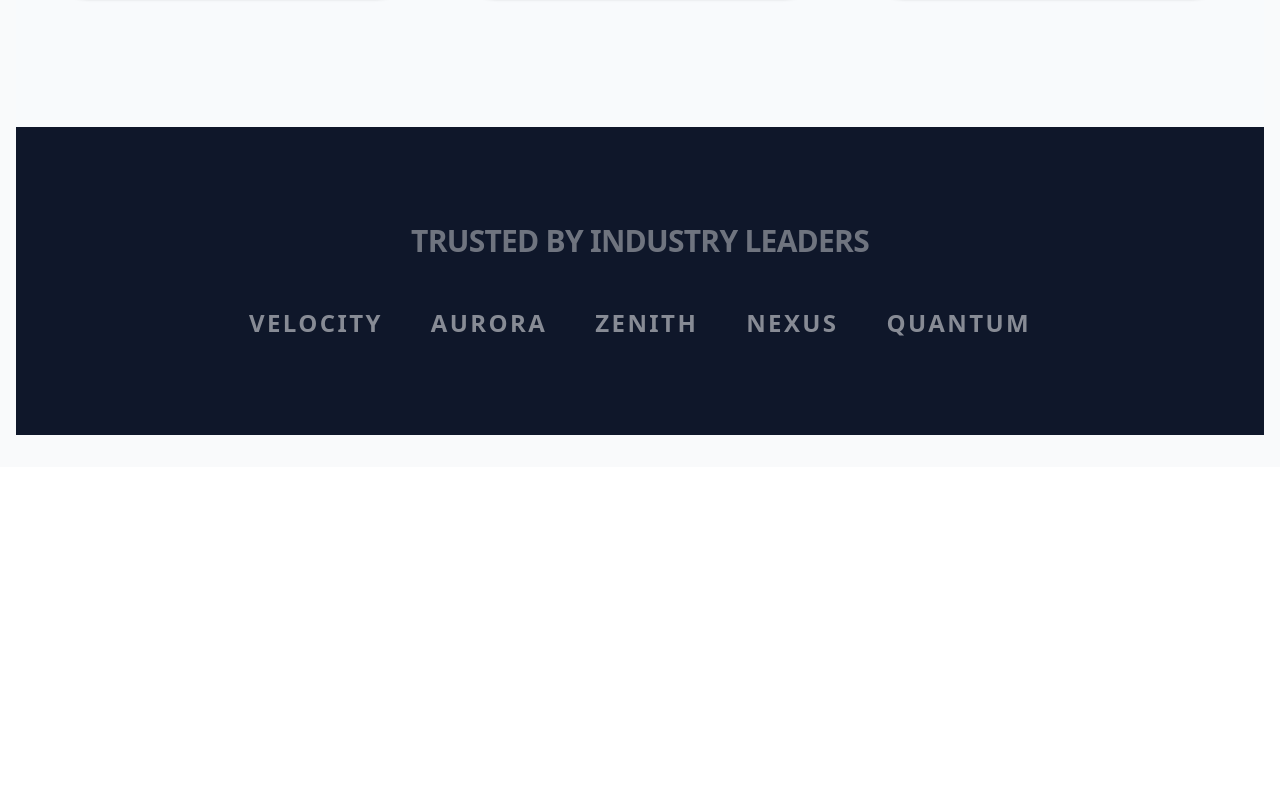
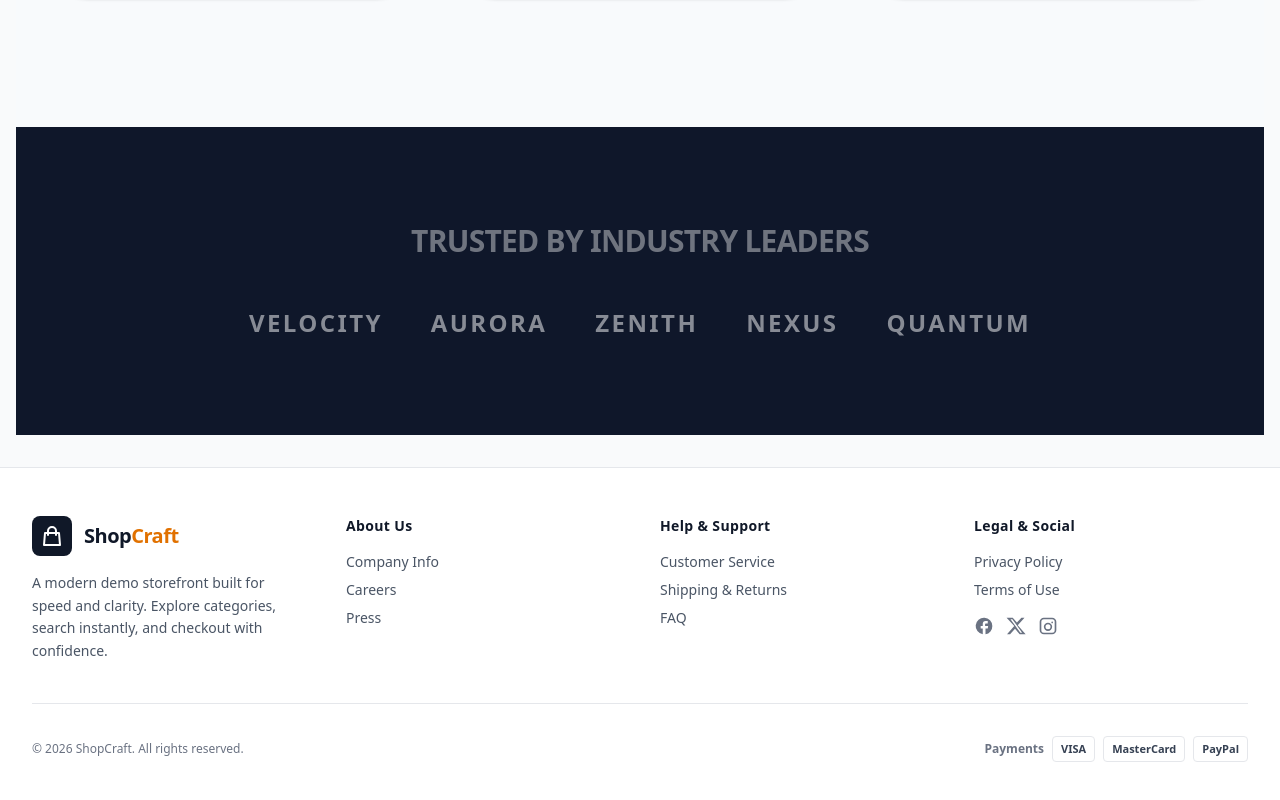
Before and after one commit to kanyingidickson-dev/ShopCraft, a React (Vite) app in the folder client/: page / in a window 1280 px wide. Shown: the part 1220-2020 px from the top of the page. Before the commit the page ends 1687 px from the top, so only its background shows below. Built offline with nearby package versions, Linux system fonts and the light colour scheme; no server answers.

Commit message:
feat(ui): add professional footer

```diff
--- a/client/src/App.tsx
+++ b/client/src/App.tsx
@@ -2,6 +2,7 @@ import { HashRouter as Router, Routes, Route } from 'react-router-dom';
 import { AuthProvider } from './context/AuthContext';
 import { CartProvider } from './context/CartContext';
 import Header from './components/Header';
+import Footer from './components/Footer';
 import Home from './pages/Home';
 import Login from './pages/Login';
 import Register from './pages/Register';
@@ -41,6 +42,7 @@ function AppContent() {
                         />
                     </Routes>
                 </main>
+                <Footer />
             </div>
         </Router>
     );
--- /dev/null
+++ b/client/src/components/Footer.tsx
@@ -0,0 +1,192 @@
+import React from 'react';
+
+const Footer: React.FC = () => {
+    return (
+        <footer className="mt-auto border-t border-gray-200 bg-white">
+            <div className="max-w-7xl mx-auto px-4 sm:px-6 lg:px-8 py-12">
+                <div className="grid grid-cols-1 md:grid-cols-4 gap-10">
+                    <div>
+                        <div className="flex items-center gap-3">
+                            <div className="w-10 h-10 bg-gray-900 rounded-lg flex items-center justify-center">
+                                <svg
+                                    className="w-6 h-6 text-white"
+                                    fill="none"
+                                    stroke="currentColor"
+                                    viewBox="0 0 24 24"
+                                >
+                                    <path
+                                        strokeLinecap="round"
+                                        strokeLinejoin="round"
+                                        strokeWidth={2}
+                                        d="M16 11V7a4 4 0 00-8 0v4M5 9h14l1 12H4L5 9z"
+                                    />
+                                </svg>
+                            </div>
+                            <span className="text-xl font-black text-gray-900 tracking-tight">
+                                Shop<span className="text-amber-600">Craft</span>
+                            </span>
+                        </div>
+                        <p className="mt-4 text-sm text-gray-600 leading-relaxed">
+                            A modern demo storefront built for speed and clarity. Explore categories,
+                            search instantly, and checkout with confidence.
+                        </p>
+                    </div>
+
+                    <div>
+                        <h3 className="text-sm font-extrabold text-gray-900 tracking-wide mb-4">
+                            About Us
+                        </h3>
+                        <ul className="space-y-2 text-sm">
+                            <li>
+                                <a
+                                    href="#"
+                                    className="text-gray-600 hover:text-gray-900 transition-colors"
+                                >
+                                    Company Info
+                                </a>
+                            </li>
+                            <li>
+                                <a
+                                    href="#"
+                                    className="text-gray-600 hover:text-gray-900 transition-colors"
+                                >
+                                    Careers
+                                </a>
+                            </li>
+                            <li>
+                                <a
+                                    href="#"
+                                    className="text-gray-600 hover:text-gray-900 transition-colors"
+                                >
+                                    Press
+                                </a>
+                            </li>
+                        </ul>
+                    </div>
+
+                    <div>
+                        <h3 className="text-sm font-extrabold text-gray-900 tracking-wide mb-4">
+                            Help & Support
+                        </h3>
+                        <ul className="space-y-2 text-sm">
+                            <li>
+                                <a
+                                    href="#"
+                                    className="text-gray-600 hover:text-gray-900 transition-colors"
+                                >
+                                    Customer Service
+                                </a>
+                            </li>
+                            <li>
+                                <a
+                                    href="#"
+                                    className="text-gray-600 hover:text-gray-900 transition-colors"
+                                >
+                                    Shipping & Returns
+                                </a>
+                            </li>
+                            <li>
+                                <a
+                                    href="#"
+                                    className="text-gray-600 hover:text-gray-900 transition-colors"
+                                >
+                                    FAQ
+                                </a>
+                            </li>
+                        </ul>
+                    </div>
+
+                    <div>
+                        <h3 className="text-sm font-extrabold text-gray-900 tracking-wide mb-4">
+                            Legal & Social
+                        </h3>
+                        <ul className="space-y-2 text-sm">
+                            <li>
+                                <a
+                                    href="#"
+                                    className="text-gray-600 hover:text-gray-900 transition-colors"
+                                >
+                                    Privacy Policy
+                                </a>
+                            </li>
+                            <li>
+                                <a
+                                    href="#"
+                                    className="text-gray-600 hover:text-gray-900 transition-colors"
+                                >
+                                    Terms of Use
+                                </a>
+                            </li>
+                            <li>
+                                <div className="flex items-center gap-3 pt-2">
+                                    <a
+                                        href="#"
+                                        aria-label="Facebook"
+                                        className="text-gray-500 hover:text-gray-900 transition-colors"
+                                    >
+                                        <svg
+                                            className="w-5 h-5"
+                                            viewBox="0 0 24 24"
+                                            fill="currentColor"
+                                        >
+                                            <path d="M22 12a10 10 0 10-11.5 9.9v-7H8v-3h2.5V9.5A3.5 3.5 0 0114.2 6h2.3v3h-2c-.9 0-1.2.5-1.2 1.1V12H17l-.5 3h-2.7v7A10 10 0 0022 12z" />
+                                        </svg>
+                                    </a>
+                                    <a
+                                        href="#"
+                                        aria-label="Twitter"
+                                        className="text-gray-500 hover:text-gray-900 transition-colors"
+                                    >
+                                        <svg
+                                            className="w-5 h-5"
+                                            viewBox="0 0 24 24"
+                                            fill="currentColor"
+                                        >
+                                            <path d="M18.5 2h3.7l-8.1 9.2L23.6 22h-7.2l-5.6-6.6L4.9 22H1.2l8.7-10L.7 2h7.4l5 5.9L18.5 2zm-1.3 18h2.1L7.6 3.9H5.4L17.2 20z" />
+                                        </svg>
+                                    </a>
+                                    <a
+                                        href="#"
+                                        aria-label="Instagram"
+                                        className="text-gray-500 hover:text-gray-900 transition-colors"
+                                    >
+                                        <svg
+                                            className="w-5 h-5"
+                                            viewBox="0 0 24 24"
+                                            fill="currentColor"
+                                        >
+                                            <path d="M7 2h10a5 5 0 015 5v10a5 5 0 01-5 5H7a5 5 0 01-5-5V7a5 5 0 015-5zm10 2H7a3 3 0 00-3 3v10a3 3 0 003 3h10a3 3 0 003-3V7a3 3 0 00-3-3zm-5 4a5 5 0 110 10 5 5 0 010-10zm0 2a3 3 0 100 6 3 3 0 000-6zm6-2.3a1 1 0 11-2 0 1 1 0 012 0z" />
+                                        </svg>
+                                    </a>
+                                </div>
+                            </li>
+                        </ul>
+                    </div>
+                </div>
+
+                <div className="mt-10 pt-8 border-t border-gray-200 flex flex-col sm:flex-row items-center justify-between gap-6">
+                    <div className="text-xs text-gray-500">
+                        © {new Date().getFullYear()} ShopCraft. All rights reserved.
+                    </div>
+
+                    <div className="flex items-center gap-2 text-gray-500">
+                        <span className="text-xs font-semibold">Payments</span>
+                        <span className="inline-flex items-center gap-2">
+                            <span className="px-2 py-1 rounded border border-gray-200 text-[11px] font-bold text-gray-700">
+                                VISA
+                            </span>
+                            <span className="px-2 py-1 rounded border border-gray-200 text-[11px] font-bold text-gray-700">
+                                MasterCard
+                            </span>
+                            <span className="px-2 py-1 rounded border border-gray-200 text-[11px] font-bold text-gray-700">
+                                PayPal
+                            </span>
+                        </span>
+                    </div>
+                </div>
+            </div>
+        </footer>
+    );
+};
+
+export default Footer;
```
